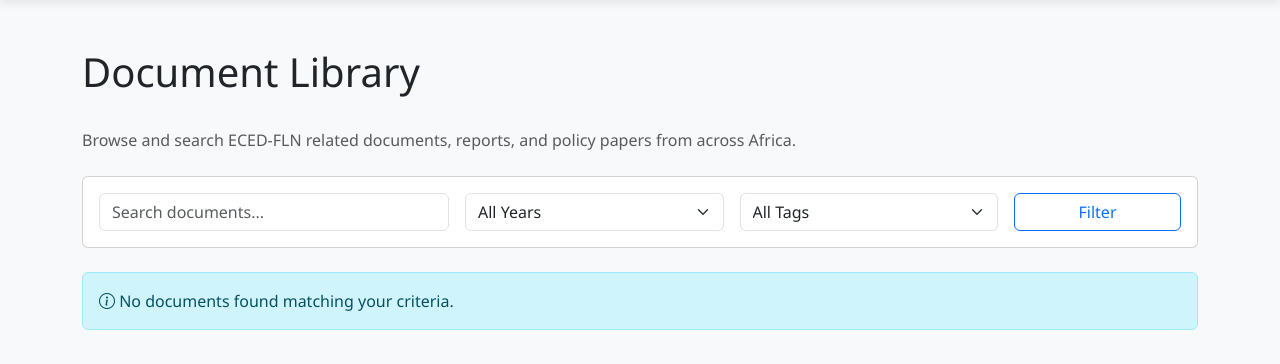
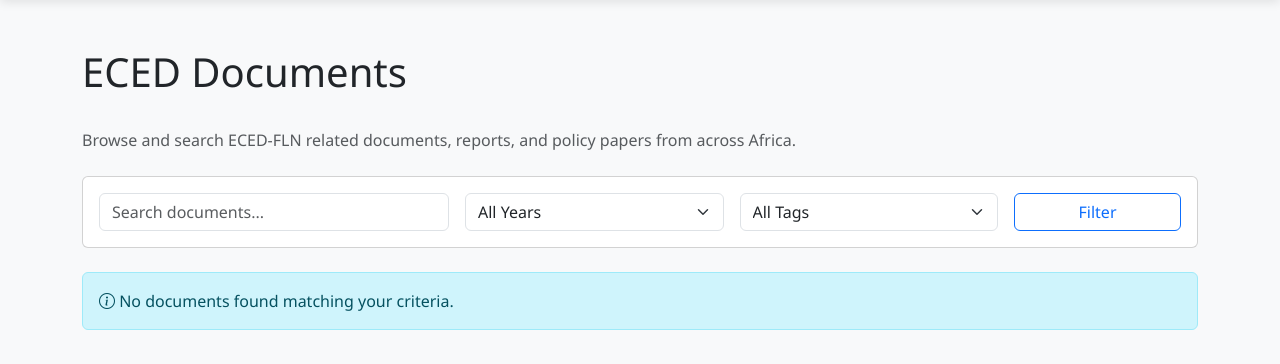
Before and after one commit to michsethowusu/cluster-os, a Flask app: page /documents in a window 1280 px wide. Shown: the part 56-420 px from the top of the page. Run offline with Flask 3, Linux system fonts and the light colour scheme; data that the repository does not hold is empty.

Commit message:
Update documents.html

```diff
--- a/templates/documents.html
+++ b/templates/documents.html
@@ -5,7 +5,7 @@
 {% block content %}
 <div class="container py-5">
     <div class="d-flex justify-content-between align-items-center mb-4">
-        <h1>Document Library</h1>
+        <h1>ECED Documents</h1>
         {% if current_user.is_authenticated %}
         <a href="{{ url_for('upload_document') }}" class="btn btn-primary">
             <i class="bi bi-upload"></i> Upload Document
```
